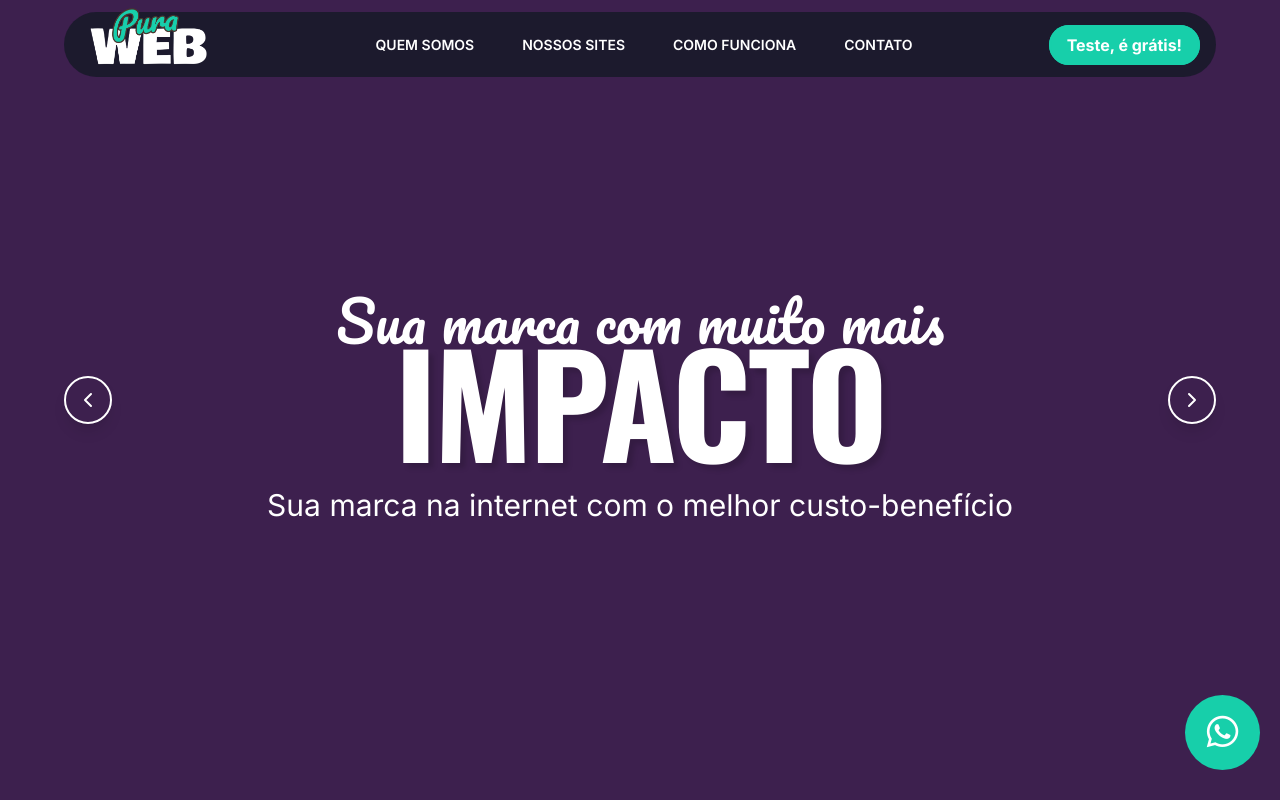
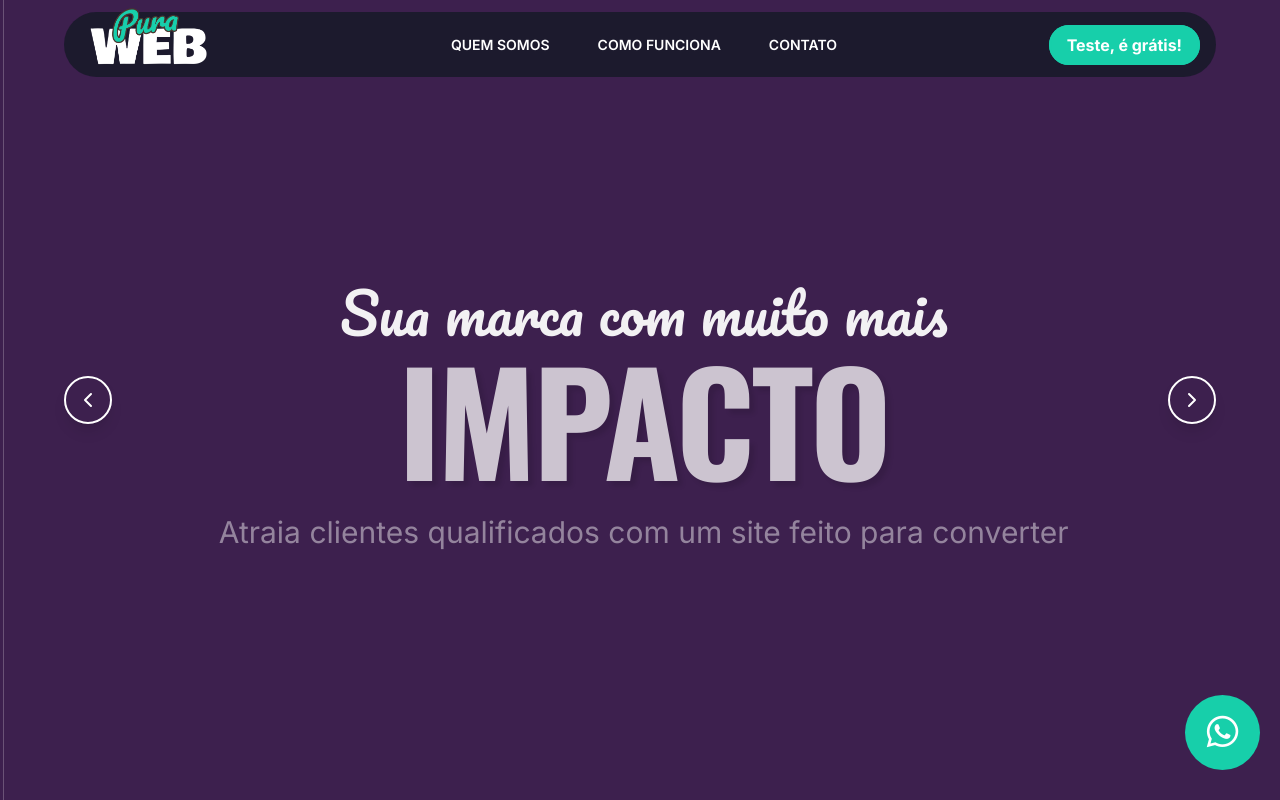
Before and after one commit to elielcezar/puraweb, a Next.js app: page / in a window 1280 px wide. Both pictures are taken after a click on the button 1192 px from the left and 400 px from the top of the page. Shown: the top 800 px of the page. Built offline with nearby package versions, Linux system fonts and the light colour scheme; a web font is replaced by a local one.

Commit message:
style: iomplementa animação no carrossel do Hero

```diff
--- a/components/Footer.tsx
+++ b/components/Footer.tsx
@@ -2,7 +2,7 @@ import { Phone, Mail } from "lucide-react";
 
 const Footer = () => {
     return (
-        <footer className=" text-white pt-32 pb-44 bg-[#202632] portrait:px-4" style={{ background: `url(${process.env.NEXT_PUBLIC_BASE_PATH || ''}/bg-geral3.jpg) no-repeat bottom left; background-size: cover; background-attachment: fixed` }}>
+        <footer id="contato" className=" text-white pt-32 pb-44 bg-[#202632] portrait:px-4" style={{ background: `url(${process.env.NEXT_PUBLIC_BASE_PATH || ''}/bg-geral3.jpg) no-repeat bottom left; background-size: cover; background-attachment: fixed` }}>
 
             <div className="max-w-7xl mx-auto sm:px-6 lg:px-8 text-center flex flex-col items-center gap-4">
 
--- a/components/Header.tsx
+++ b/components/Header.tsx
@@ -1,32 +1,10 @@
 'use client';
 
 import { useState, useEffect, useRef, useCallback } from "react";
-import {
-  Menu,
-  X,
-  Cpu,
-  Monitor,
-  Keyboard,
-  Battery,
-  Wrench,
-  HardDrive,
-  Thermometer,
-  Droplet,
-  Settings,
-  Database
-} from "lucide-react";
-import {
-  NavigationMenu,
-  NavigationMenuContent,
-  NavigationMenuItem,
-  NavigationMenuLink,
-  NavigationMenuList,
-  NavigationMenuTrigger,
-} from "@/components/ui/navigation-menu";
+import { Menu, X} from "lucide-react";
 import Link from "next/link";
 import { createPortal } from "react-dom";
-
-
+import { scrollToSection} from "@/utils/helpers";
 
 const DRAWER_ANIMATION_MS = 250;
 
@@ -92,21 +70,21 @@ const Header = () => {
             </div>
 
             <nav className="flex items-center justify-center gap-12 portrait:hidden landscape:w-[60%]">
-              <Link href={`${process.env.NEXT_PUBLIC_BASE_PATH || ''}/`} className="text-white text-sm font-semibold hover:text-neongreen transition-colors uppercase">
+              <Link href="#" onClick={() => scrollToSection('#sobre', 50)} className="text-white text-sm font-semibold hover:text-neongreen transition-colors uppercase cursor-pointer">
                 Quem Somos
               </Link>
-              <Link href={`${process.env.NEXT_PUBLIC_BASE_PATH || ''}/modelos`} className="text-white text-sm font-semibold hover:text-neongreen transition-colors uppercase">
+              {/*<Link href={`${process.env.NEXT_PUBLIC_BASE_PATH || ''}/modelos`} className="text-white text-sm font-semibold hover:text-neongreen transition-colors uppercase">
                 Nossos Sites
-              </Link>
-              <Link href={`${process.env.NEXT_PUBLIC_BASE_PATH || ''}/faq`} className="text-white text-sm font-semibold hover:text-neongreen transition-colors uppercase">
+              </Link> */ }
+              <Link href="#" onClick={() => scrollToSection('#faq', 50)} className="text-white text-sm font-semibold hover:text-neongreen transition-colors uppercase cursor-pointer">
                 Como Funciona
               </Link>
-              <Link href={`${process.env.NEXT_PUBLIC_BASE_PATH || ''}/contato`} className="text-white text-sm font-semibold hover:text-neongreen transition-colors uppercase">
+              <Link href="#" onClick={() => scrollToSection('#contato', 50)} className="text-white text-sm font-semibold hover:text-neongreen transition-colors uppercase cursor-pointer">
                 Contato
               </Link>
             </nav>
             <div className="landscape:w-[20%] text-right">
-              <Link href="https://wa.me/5541999631609" target="_blank" rel="noopener noreferrer" className="text-white text-md font-bold transition-colors bg-neongreen hover:bg-deepgray text-white px-4 py-2 rounded-full border-2 border-neongreen hover:border-white portrait:py-1 portrait:px-3 portrait:mr-12">
+              <Link href="#" onClick={() => scrollToSection('#contato', 50)} className="text-white text-md font-bold transition-colors bg-neongreen hover:bg-deepgray text-white px-4 py-2 rounded-full border-2 border-neongreen hover:border-white portrait:py-1 portrait:px-3 portrait:mr-12">
                 Teste, é grátis!
               </Link>
             </div>
--- a/components/Hero.tsx
+++ b/components/Hero.tsx
@@ -1,10 +1,10 @@
 'use client';
 
-import { Monitor, Zap, Cpu, Wrench, HardDrive, Thermometer, ChevronLeft, ChevronRight } from "lucide-react";
-import { Button } from "@/components/ui/button";
+import { ChevronLeft, ChevronRight } from "lucide-react";
 import useEmblaCarousel from 'embla-carousel-react';
-import { useCallback } from 'react';
+import { useCallback, useState, useEffect } from 'react';
 import AutoPlay from 'embla-carousel-autoplay';
+import { motion } from "framer-motion";
 
 const Services = () => {
   // Configuração do Embla Carousel
@@ -16,12 +16,29 @@ const Services = () => {
     },
     [
       AutoPlay({
-        delay: 3500,
+        delay: 4500,
         stopOnInteraction: false,
         stopOnMouseEnter: false,
       })
     ]
   );
+
+  const [selectedIndex, setSelectedIndex] = useState(0);
+
+  useEffect(() => {
+    if (!emblaApi) return;
+
+    const onSelect = () => {
+      setSelectedIndex(emblaApi.selectedScrollSnap());
+    };
+
+    emblaApi.on('select', onSelect);
+    onSelect(); // Initial call
+
+    return () => {
+      emblaApi.off('select', onSelect);
+    };
+  }, [emblaApi]);
 
   // Funções de navegação
   const scrollPrev = useCallback(() => {
@@ -31,6 +48,12 @@ const Services = () => {
   const scrollNext = useCallback(() => {
     if (emblaApi) emblaApi.scrollNext();
   }, [emblaApi]);
+
+  const animProps = (index: number, delayOrder: number) => ({
+    initial: { opacity: 0, y: 30 },
+    animate: selectedIndex === index ? { opacity: 1, y: 0 } : { opacity: 0, y: 30 },
+    transition: { duration: 0.8, ease: "easeOut", delay: delayOrder * 0.2 }
+  });
 
   return (
     <section id="servicos">
@@ -60,9 +83,25 @@ const Services = () => {
 
             <div key="01" className="flex-[0_0_100%] flex items-center justify-center bg-[#3d204e] min-h-[800px]">
               <div className="flex items-center justify-center flex-col p-6 transition-all duration-300 h-full w-full" style={{ background: `url(${process.env.NEXT_PUBLIC_BASE_PATH || ''}/burst.jpg) no-repeat center center; background-size: cover` }}>
-                    <h3 className="text-[56px] text-white font-pacifico mb-[-50px] portrait:text-[32px]">Sua marca com muito mais</h3>
-                    <p className="text-[140px] text-white font-oswald mt-0 font-bold tracking-tight leading-tight portrait:text-[75px]" style={{ textShadow: '5px 5px 5px rgba(0, 0, 0, 0.15)', letterSpacing: '-3px' }}>IMPACTO</p>
-                    <p className="text-white text-3xl font-normal portrait:text-xl">Sua marca na internet com o melhor custo-benefício</p>
+                <motion.h3
+                  {...animProps(0, 1)}
+                  className="text-[56px] text-white font-pacifico mb-[-30px] portrait:text-[32px]"
+                >
+                  Sua marca com muito mais
+                </motion.h3>
+                <motion.p
+                  {...animProps(0, 2)}
+                  className="text-[140px] text-white font-oswald mt-0 font-bold tracking-tight leading-tight portrait:text-[75px]"
+                  style={{ textShadow: '5px 5px 5px rgba(0, 0, 0, 0.15)', letterSpacing: '-3px' }}
+                >
+                  IMPACTO
+                </motion.p>
+                <motion.p
+                  {...animProps(0, 3)}
+                  className="text-white text-3xl font-normal portrait:text-xl"
+                >
+                  Atraia clientes qualificados com um site feito para converter
+                </motion.p>
               </div>
             </div>
 
@@ -70,30 +109,65 @@ const Services = () => {
             <div key="02" className="flex-[0_0_100%] flex items-center justify-center bg-[#3d204e] min-h-[800px]">
               <div className="flex items-center justify-center flex-col p-6 transition-all duration-300 h-full w-full" style={{ background: `url(${process.env.NEXT_PUBLIC_BASE_PATH || ''}/fullscreen-slide-1.jpg) no-repeat center center; background-size: cover` }}>
 
-                        <h3 className="text-[56px] text-neongreen font-pacifico mb-[-40px] portrait:text-[32px]">Mais cliques, mais</h3>
-                        <p className="text-[140px] text-white font-oswald mt-0 font-bold tracking-tight leading-tight portrait:text-[75px]" style={{ textShadow: '5px 5px 5px rgba(0, 0, 0, 0.15)', letterSpacing: '-3px' }}>VENDAS</p>
-                        <p className="text-white text-3xl font-normal portrait:text-xl">Atraia clientes qualificados com um site feito para converter</p>
+                <motion.h3
+                  {...animProps(1, 1)}
+                  className="text-[56px] text-neongreen font-pacifico mb-[-30px] portrait:text-[32px]"
+                >
+                  Mais cliques, mais
+                </motion.h3>
+                <motion.p
+                  {...animProps(1, 2)}
+                  className="text-[140px] text-white font-oswald mt-0 font-bold tracking-tight leading-tight portrait:text-[75px]"
+                  style={{ textShadow: '5px 5px 5px rgba(0, 0, 0, 0.15)', letterSpacing: '-3px' }}
+                >
+                  VENDAS
+                </motion.p>
+                <motion.p
+                  {...animProps(1, 3)}
+                  className="text-white text-3xl font-normal portrait:text-xl"
+                >
+                  Sua presença na internet com o melhor custo-benefício
+                </motion.p>
                 {/* CTA WhatsApp */}
-                        <div className="flex justify-center gap-8 w-full max-w-[700px] mx-auto mt-10 portrait:flex-col portrait:gap-4 portrait:w-full">
-                          <a  href="#" target="_blank" rel="noopener noreferrer" className="bg-transparent text-white border-2 border-white py-4 px-8 btn-wpp hover:bg-white hover:text-deepgray hover:border-white transition-all duration-300 [box-shadow:0px_5px_5px_rgb(0_0_0_/_15%)]">
+                <motion.div
+                  {...animProps(1, 4)}
+                  className="flex justify-center gap-8 w-full max-w-[700px] mx-auto mt-10 portrait:flex-col portrait:gap-4 portrait:w-full"
+                >
+                  {/*<a href="#" target="_blank" rel="noopener noreferrer" className="bg-transparent text-white border-2 border-white py-4 px-8 btn-wpp hover:bg-white hover:text-deepgray hover:border-white transition-all duration-300 [box-shadow:0px_5px_5px_rgb(0_0_0_/_15%)]">
                     <i className="fa-regular fa-pen-to-square text-2xl"></i>
                     <span>Ver todos os modelos</span>
-                          </a>
+                  </a>*/}
 
-                          <a  href="https://wa.me/5541999631609" target="_blank" rel="noopener noreferrer" className="bg-transparent text-white border-2 border-white py-4 px-8 btn-wpp hover:bg-neongreen hover:text-white hover:border-neongreen shadow-sm transition-all duration-300 [box-shadow:0px_5px_5px_rgb(0_0_0_/_15%)]">
+                  <a href="https://wa.me/5541999631609" target="_blank" rel="noopener noreferrer" className="bg-transparent text-white border-2 border-white py-4 px-8 btn-wpp hover:bg-neongreen hover:text-white hover:border-neongreen shadow-sm transition-all duration-300 [box-shadow:0px_5px_5px_rgb(0_0_0_/_15%)]">
                     <i className="fab fa-whatsapp text-2xl"></i>
                     <span>Solicite uma simulação GRÁTIS!</span>
                   </a>
-                        </div>
+                </motion.div>
 
               </div>
             </div>
 
             <div key="03" className="flex-[0_0_100%] flex items-center justify-center bg-[#3d204e] min-h-[800px]">
               <div className="flex items-center justify-center flex-col p-6 transition-all duration-300 h-full w-full" style={{ background: `url(${process.env.NEXT_PUBLIC_BASE_PATH || ''}/background1.jpg) no-repeat center center; background-size: cover` }}>
-                    <h3 className="text-[56px] text-white font-pacifico mb-[-40px] portrait:text-[32px]">Investimento em</h3>
-                    <p className="text-[140px] text-white font-oswald mt-0 font-bold tracking-tight leading-tight portrait:text-[75px]" style={{ textShadow: '5px 5px 5px rgba(0, 0, 0, 0.15)', letterSpacing: '-3px' }}>DESIGN PREMIUM</p>
-                    <p className="text-white text-3xl font-normal portrait:text-xl">Aumente a percepção de valor do seu produto</p>
+                <motion.h3
+                  {...animProps(2, 1)}
+                  className="text-[56px] text-white font-pacifico mb-[-30px] portrait:text-[32px]"
+                >
+                  Nosso foco é o
+                </motion.h3>
+                <motion.p
+                  {...animProps(2, 2)}
+                  className="text-[140px] text-white font-oswald mt-0 font-bold tracking-tight leading-tight portrait:text-[75px]"
+                  style={{ textShadow: '5px 5px 5px rgba(0, 0, 0, 0.15)', letterSpacing: '-3px' }}
+                >
+                  DESEMPENHO
+                </motion.p>
+                <motion.p
+                  {...animProps(2, 3)}
+                  className="text-white text-3xl font-normal portrait:text-xl"
+                >
+                  Para você atrair mais clientes
+                </motion.p>
               </div>
             </div>
 
--- a/components/Prevention.tsx
+++ b/components/Prevention.tsx
@@ -29,10 +29,10 @@ const Prevention = () => {
 
            {/* CTA WhatsApp */}
             <div className="flex justify-center gap-8 w-full max-w-[700px] mx-auto portrait:flex-col portrait:px-4">
-              <a  href="#" target="_blank" rel="noopener noreferrer" className="bg-transparent text-deepgray border-2 border-deepgray py-4 px-4 btn-wpp hover:bg-deepgray hover:text-white hover:border-deepgray transition-all duration-300 [box-shadow:0px_5px_5px_rgb(0_0_0_/_15%)]">
+              {/*<a  href="#" target="_blank" rel="noopener noreferrer" className="bg-transparent text-deepgray border-2 border-deepgray py-4 px-4 btn-wpp hover:bg-deepgray hover:text-white hover:border-deepgray transition-all duration-300 [box-shadow:0px_5px_5px_rgb(0_0_0_/_15%)]">
                 <i className="fa-regular fa-pen-to-square text-2xl"></i>
                 <span>Ver todos os modelos</span>
-              </a>
+              </a>*/}
 
               <a  href="https://wa.me/5541999631609" target="_blank" rel="noopener noreferrer" className="bg-transparent text-neongreen border-2 border-neongreen py-4 px-4 btn-wpp hover:bg-neongreen hover:text-white hover:border-neongreen shadow-sm transition-all duration-300 [box-shadow:0px_5px_5px_rgb(0_0_0_/_15%)]">
                 <i className="fab fa-whatsapp text-2xl"></i>
--- a/components/Services.tsx
+++ b/components/Services.tsx
@@ -145,10 +145,10 @@ const Services = () => {
 
       {/* CTA WhatsApp */}
       <div className="flex justify-center gap-8 w-full max-w-[700px] mx-auto portrait:flex-col portrait:px-4 portrait:py-12">
-        <a href="#" target="_blank" rel="noopener noreferrer" className="py-4 px-4 btn-wpp bg-transparent border-2 border-neongreen hover:text-white hover:bg-neongreen hover:border-neongreen hover:shadow-[0px_5px_25px_rgb(23_207_198_/_50%)] transition-all duration-300 portrait:w-full portrait:bg-neongreen">
+        {/*<a href="#" target="_blank" rel="noopener noreferrer" className="py-4 px-4 btn-wpp bg-transparent border-2 border-neongreen hover:text-white hover:bg-neongreen hover:border-neongreen hover:shadow-[0px_5px_25px_rgb(23_207_198_/_50%)] transition-all duration-300 portrait:w-full portrait:bg-neongreen">
           <i className="fa-regular fa-pen-to-square text-2xl"></i>
           <span>Veja todos os modelos</span>
-        </a>
+        </a>*/}
 
         <a href="https://wa.me/5541999631609" target="_blank" rel="noopener noreferrer" className="py-4 px-4 btn-wpp bg-transparent border-2 border-neongreen hover:text-white hover:bg-neongreen hover:border-neongreen hover:shadow-[0px_5px_25px_rgb(23_207_198_/_50%)] transition-all duration-300 portrait:w-full portrait:bg-neongreen">
           <i className="fab fa-whatsapp text-2xl"></i>
--- a/utils/helpers.ts
+++ b/utils/helpers.ts
@@ -1,11 +1,11 @@
-// Função para abrir WhatsApp
+
 export function openWhatsApp(message: string = 'Olá! Gostaria de solicitar um orçamento para assistência técnica.') {
     if (typeof window !== 'undefined') {
         window.open(`https://wa.me/5541998870606?text=${encodeURIComponent(message)}`, '_blank');
     }
 }
 
-// Função para scroll suave (apenas no cliente)
+
 export function scrollToSection(sectionId: string, offset: number) {
     if (typeof window !== 'undefined') {
 
```
Also changed, not shown: components/FAQ.tsx (+6 -2 lines), public/splash.png. Lines whose indentation alone changed are shown as unchanged.
